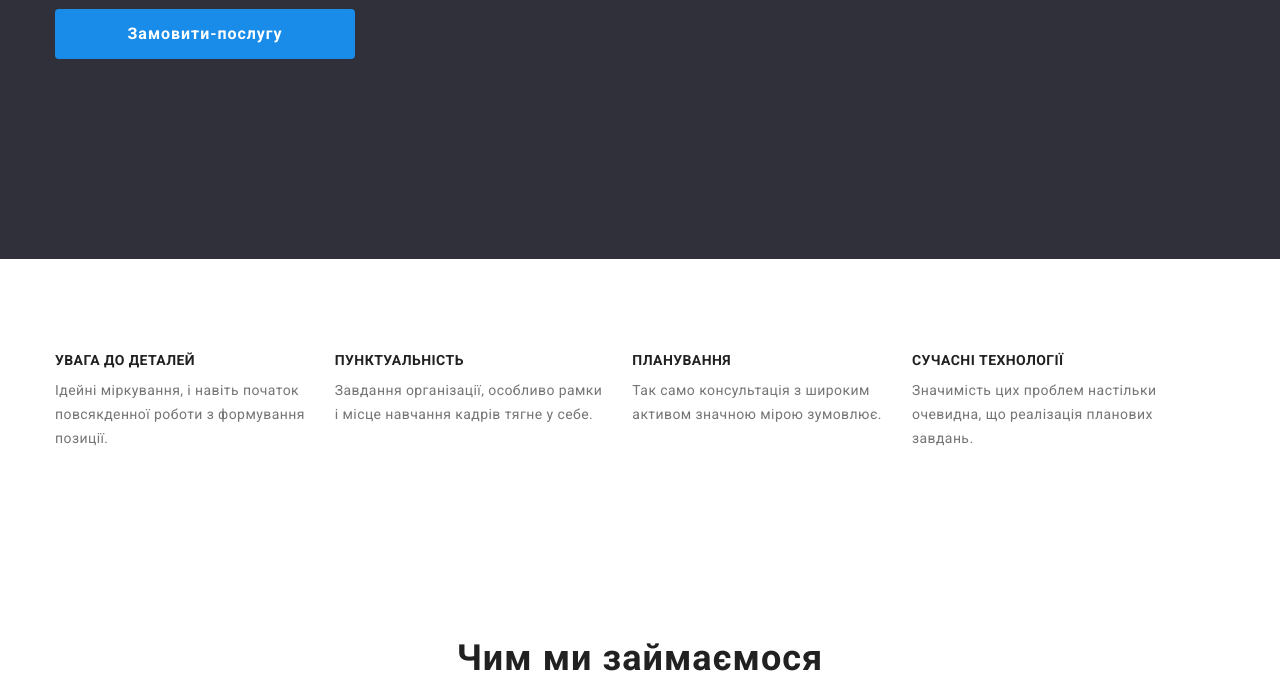
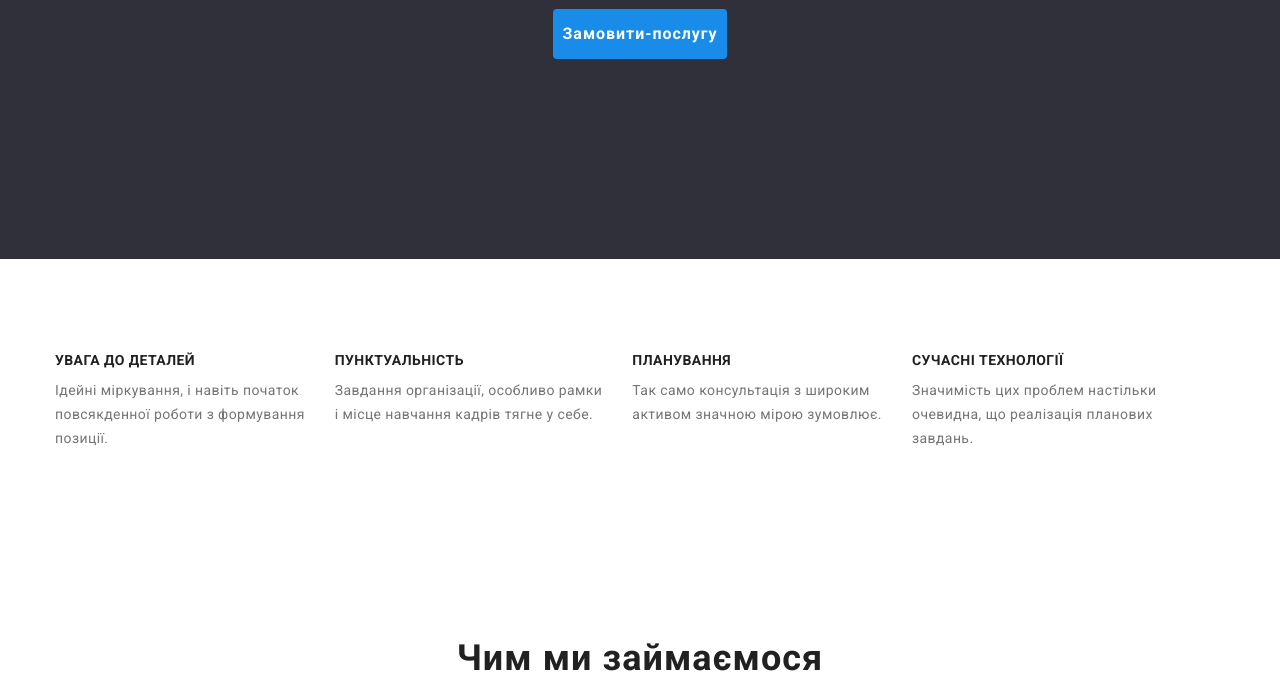
Before and after one commit to Belimenko/goit-markup-hw-03, a plain HTML site: page index.html in a window 1280 px wide. Shown: the part 411-1100 px from the top of the page. Drawn offline with nearby package versions, Linux system fonts and the light colour scheme.

Commit message:
редагування кнопки

```diff
--- a/index.html
+++ b/index.html
@@ -47,7 +47,7 @@
 <!--hero-->
 <section class="sections hero">
     <div class="container hero-containar">
-        <h1 class="slogan">Ефективні рішення для <br> вашого бізнесу</h1>
+        <h1 class="slogan">Ефективні рішення для вашого бізнесу</h1>
         <button class="modal-btn" type="button">Замовити-послугу</button>
     </div>
 </section>
--- a/styles/styles.css
+++ b/styles/styles.css
@@ -159,7 +159,7 @@ flex-direction: column;
 
 .slogan {
 width: 696px;
-margin-bottom: 20px;
+margin: 0 auto 20px auto;
 font-weight: 900;
 font-size: 44px;
 line-height: 1.36;
@@ -177,12 +177,11 @@ box-shadow: 0px 4px 4px rgba(0, 0, 0, 0.15);
 
 .modal-btn {
 display: block;
-padding: 10px 32px;
+padding: 10px;
 border-radius: 4px;
-width: 300px;
 align-items: center;
 text-align: center;
-width: 300px;
+width: 216 px;
 border: none;
 font-family: inherit;
 font-weight: 700;
@@ -191,6 +190,8 @@ line-height: 1.9;
 letter-spacing: 0.06em;
 background-color: var(--modal-btn-backgraund);
 color : var(--secondary-text-color);
+margin-left: auto;
+margin-right: auto;
 }
 /* hero */
 
```
